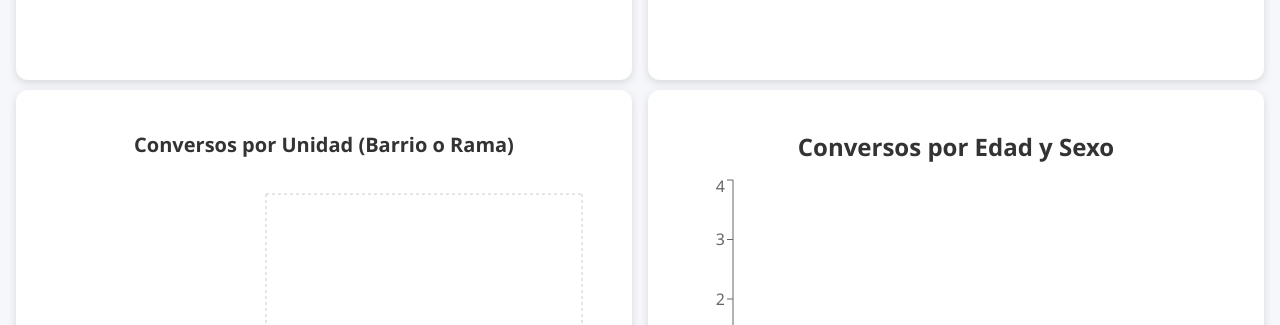
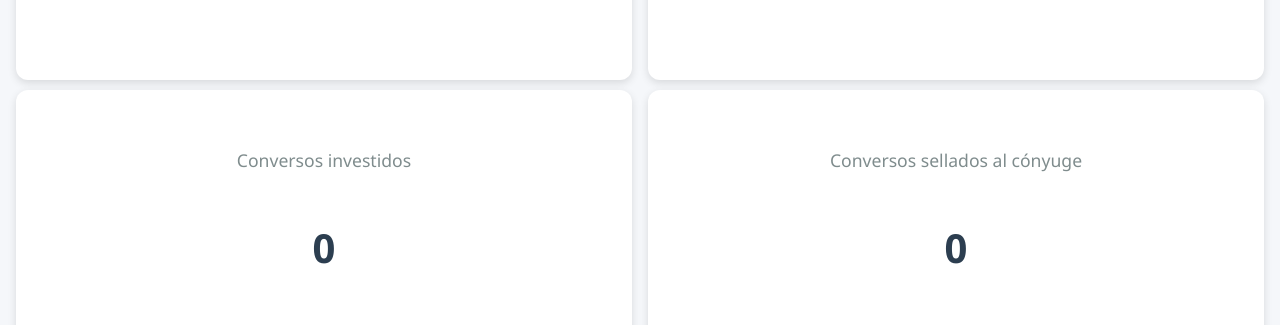
Before and after one commit to Yaswell/proyecto-estaca-villa-mella, a React (Vite) app: page / in a window 1280 px wide. Shown: the part 627-952 px from the top of the page. Built offline with nearby package versions, Linux system fonts and the light colour scheme; no server answers.

Commit message:
investidos y sellados

```diff
--- a/src/App.jsx
+++ b/src/App.jsx
@@ -32,6 +32,8 @@ function App() {
     promedioDiasSacerdocio: 0,
     conMinistrantes: 0,
     clasificacionEdad: { jovenes: 0, jas: 0, adultos: 0 },
+    totalInvestidos: 0,
+    totalSellados: 0,
   });
   const [ageData, setAgeData] = useState([]);
   const [ageSexData, setAgeSexData] = useState([]);
@@ -104,6 +106,8 @@ function App() {
         promedioDiasSacerdocio: 0,
         conMinistrantes: 0,
         clasificacionEdad: { jovenes: 0, jas: 0, adultos: 0 },
+        totalInvestidos: 0,
+        totalSellados: 0,
       });
       setAgeData([]);
       setUnitData([]);
@@ -138,6 +142,8 @@ function App() {
       promedioDiasSacerdocio: statsCalc.promedioDiasSacerdocio,
       conMinistrantes: statsCalc.conMinistrantes,
       clasificacionEdad: statsCalc.clasificacionEdad,
+      totalInvestidos: statsCalc.totalInvestidos,
+      totalSellados: statsCalc.totalSellados,
     });
 
     setAgeData(groupByAge(dataFiltrada));
--- a/src/components/StatsCards.jsx
+++ b/src/components/StatsCards.jsx
@@ -31,6 +31,19 @@ function StatsCards({ stats, dateRange }) {
         <div className="card">
           <p className="metric-label">Con ministrantes asignados</p>
           <p className="metric-value">{stats.conMinistrantes || 0}</p>
+        </div>
+      </div>
+      <div className="grid-2">
+        <div className="card">
+          <p className="metric-label">Conversos investidos {rangoTexto}</p>
+          <p className="metric-value">{stats.totalInvestidos || 0}</p>
+        </div>
+
+        <div className="card">
+          <p className="metric-label">
+            Conversos sellados al cónyuge {rangoTexto}
+          </p>
+          <p className="metric-value">{stats.totalSellados || 0}</p>
         </div>
       </div>
     </div>
--- a/src/utils/dataProcessor.js
+++ b/src/utils/dataProcessor.js
@@ -97,6 +97,15 @@ export function calculateStats(data) {
     const hnas = row["Tiene hermanas ministrantes"]?.trim().toLowerCase();
     return hnos === "sí" || hnos === "si" || hnas === "sí" || hnas === "si";
   }).length;
+  const totalInvestidos = data.filter((row) => {
+    const valor = row["Está investido"]?.trim().toLowerCase();
+    return valor === "sí" || valor === "si";
+  }).length;
+
+  const totalSellados = data.filter((row) => {
+    const valor = row["Está sellado al cónyuge"]?.trim().toLowerCase();
+    return valor === "sí" || valor === "si";
+  }).length;
 
   return {
     total,
@@ -106,6 +115,8 @@ export function calculateStats(data) {
     promedioDiasSacerdocio: promedioDiasSacerdocio(data),
     conMinistrantes,
     clasificacionEdad,
+    totalInvestidos,
+    totalSellados,
   };
 }
 
```
